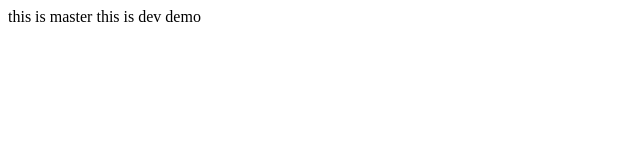
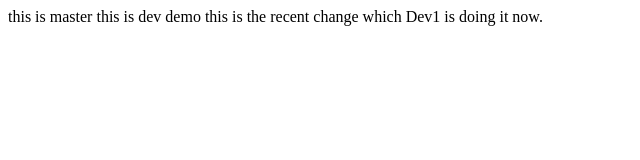
Before and after one commit to ucyogesh95/gitpull, a plain HTML site: page index.html in a window 1280 px wide. Shown: the whole page, without its empty margins (0-640 px from the left). Drawn offline with Linux system fonts and the light colour scheme.

Commit message:
for pull purpose

```diff
--- a/index.html
+++ b/index.html
@@ -1,2 +1,4 @@
 this is master <conflict >
 this is dev demo
+
+this is the recent change which Dev1 is doing it now.
```
